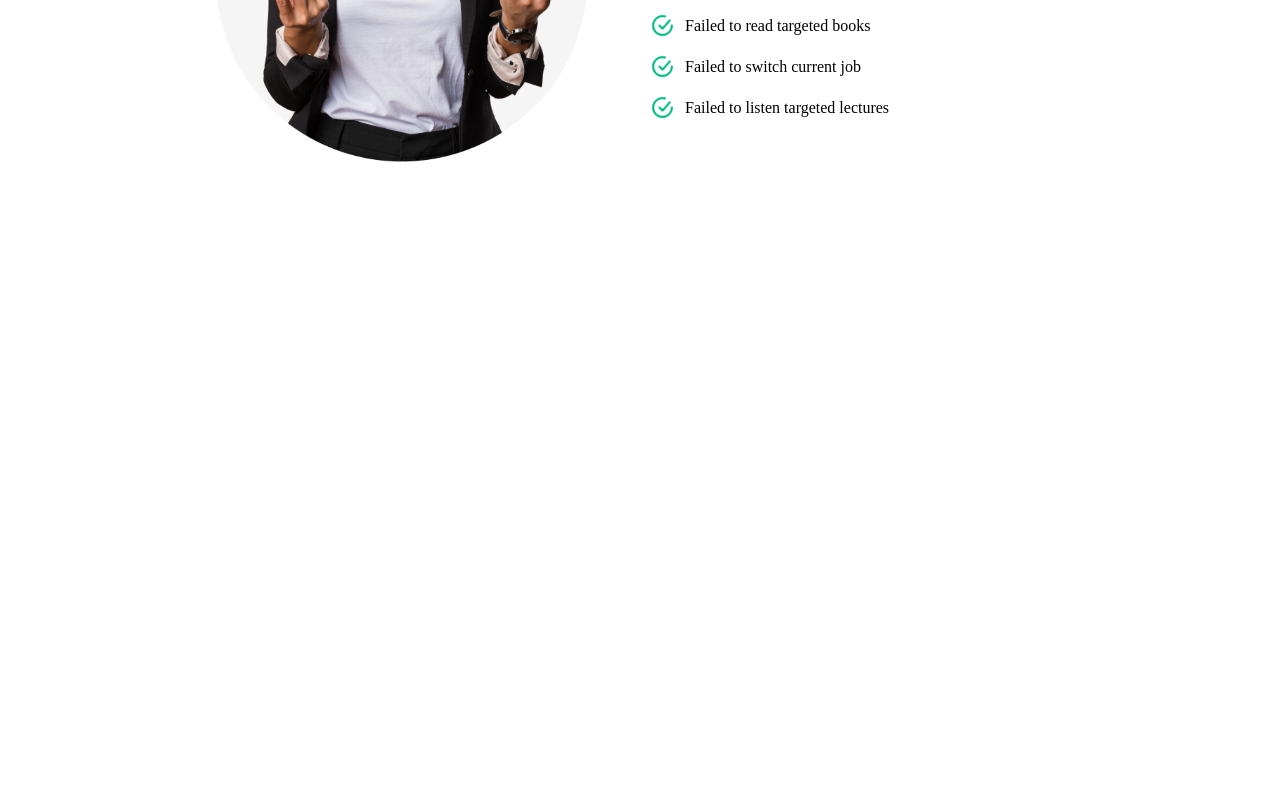
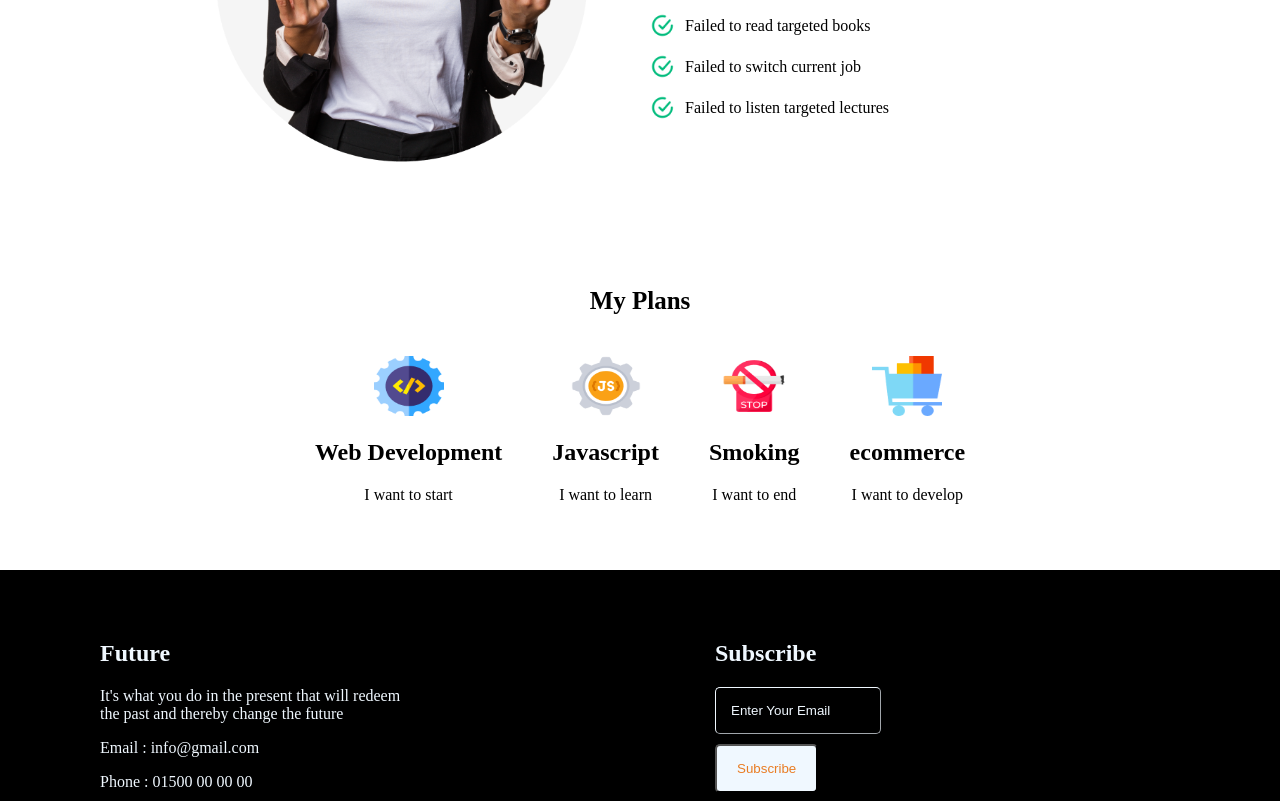
Before and after one commit to AymunTushi/New-Year-New-Mission, a plain HTML site: page index.html in a window 1280 px wide. Shown: the part 1250-2051 px from the top of the page. Before the commit the page ends 1516 px from the top, so only its background shows below. Drawn offline with Linux system fonts and the light colour scheme.

Commit message:
final commit

```diff
--- a/index.html
+++ b/index.html
@@ -54,5 +54,62 @@
         </div>
 
     </section>
+
+    <section class="plans">
+        <h1 class="plan-title"> My Plans</h1>
+        <div class="my-plans">
+
+            <div>
+                <img src="images/icons/web.png" height="60px" width="70px">
+                <h2 class="caption">Web Development</h2>
+                <P class="caption">I want to start</P>
+            </div>
+            <div>
+                <img src="images/icons/js.png" height="60px" width="70px">
+                <h2 class="caption">Javascript</h2>
+                <P class="caption">I want to learn</P>
+            </div>
+            <div>
+                <img src="images/icons/smoke.png" height="60px" width="70px">
+                <h2 class="caption">Smoking</h2>
+                <P class="caption">I want to end</P>
+            </div>
+            <div>
+                <img src="images/icons/ecom.png" height="60px" width="70px">
+                <h2 class="caption">ecommerce</h2>
+                <P class="caption">I want to develop</P>
+            </div>
+        </div>
+
+    </section>
+
+    <section class="footer">
+
+      <div class="social-content">
+
+        <div class="content">
+            <h2 class="content-title">Future</h2>
+        <p>It's what you do in the present that will redeem <br>the past and thereby change the future</p>
+            <p>Email : info@gmail.com</p>
+            <p>Phone : 01500 00 00 00</p>
+
+            <img src="images/icons/fb.png">
+            <img src="images/icons/twitter.png">
+            <img src="images/icons/youtube.png">
+
+        </div>
+
+
+
+        <div class="subscribe">
+         <h2>Subscribe</h2>
+         <div class="button">
+         <button class="email">Enter Your Email</button><br>
+         <button class="subscribe-btn">Subscribe</button>
+         </div>
+        </div>
+
+      </div>
+    </section>
 </body>
 </html>
--- a/style.css
+++ b/style.css
@@ -57,8 +57,83 @@ body{
     font-weight:100px;
     font-size: 40px;
 }
+
 .checked{
     display: flex;
     gap: 10px;
     align-items: center;
 }
+
+
+.my-plans{
+    display: flex;
+    padding-top: 20px;
+    justify-content: center;
+    text-align: center;
+    gap:50px
+
+
+}
+
+.plan-title{
+    text-align: center;
+    font-size: 25px;
+    font-weight: 60px;
+}
+
+.caption{
+    text-align: center;
+    display: block;
+
+}
+
+.social-content{
+background-color: black;
+height:300px ;
+width: 100%;
+margin-top: 50px;
+display: flex;
+}
+
+.content-title{
+    color: aliceblue;
+}
+
+.content{
+    padding: 50px;
+    padding-left: 100px;
+    width: 50%;
+}
+
+.content>p{
+    color: aliceblue;
+}
+
+.subscribe{
+    color: aliceblue;
+    padding: 50px;
+    width: 50%;
+    display: block;
+
+
+}
+
+.email{
+    background-color: black;
+    border-color: aliceblue;
+    border-radius: 5px;
+    padding: 15px;
+    padding-right: 50px;
+    border-width: 1px;
+    color: aliceblue;
+}
+
+.subscribe-btn{
+    color: rgb(233, 125, 36);
+    background-color: aliceblue;
+    border-radius: 5px;
+    padding: 15px;
+    margin-top: 10px;
+    padding-inline: 20px;
+
+}
```
